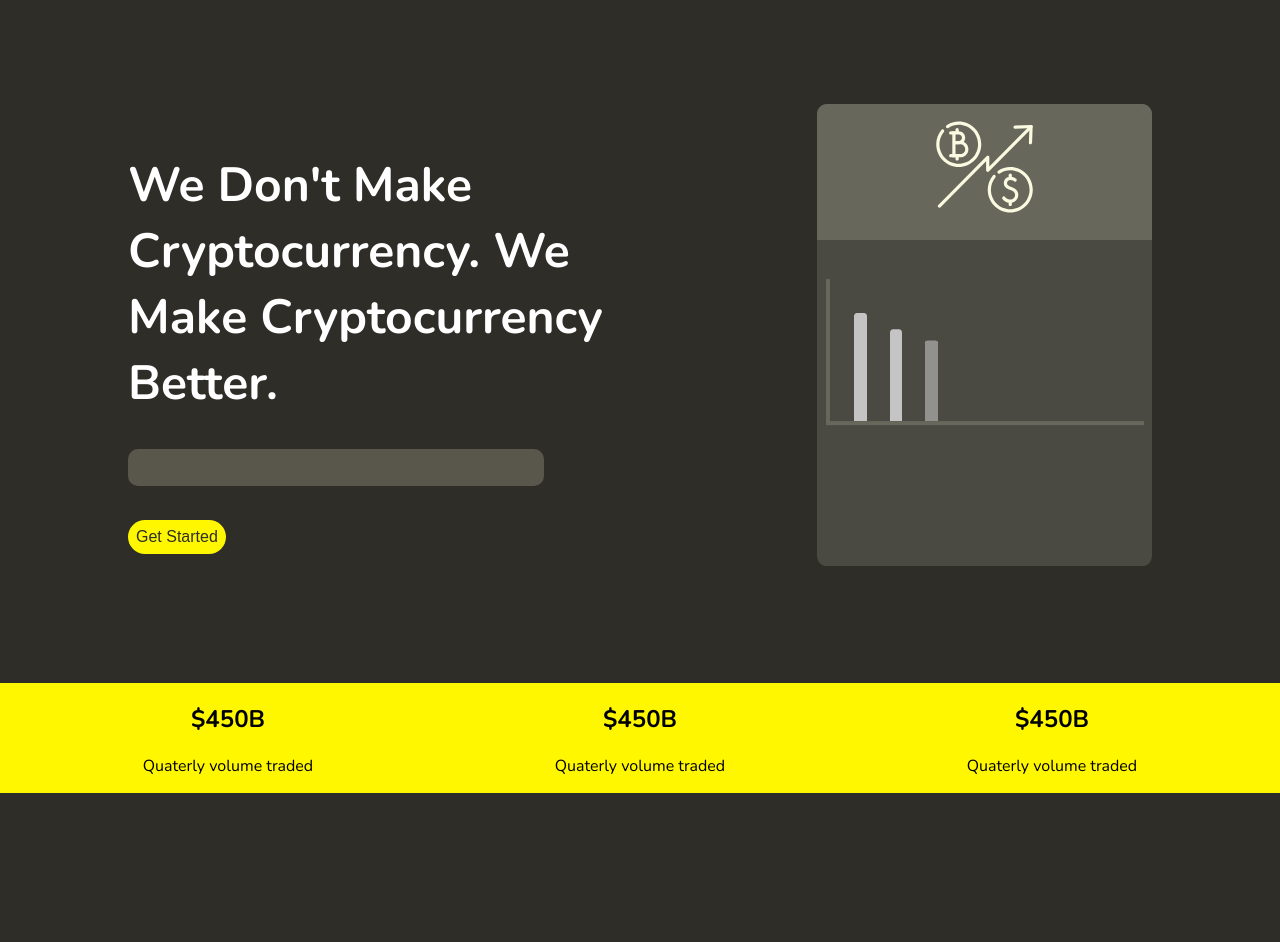
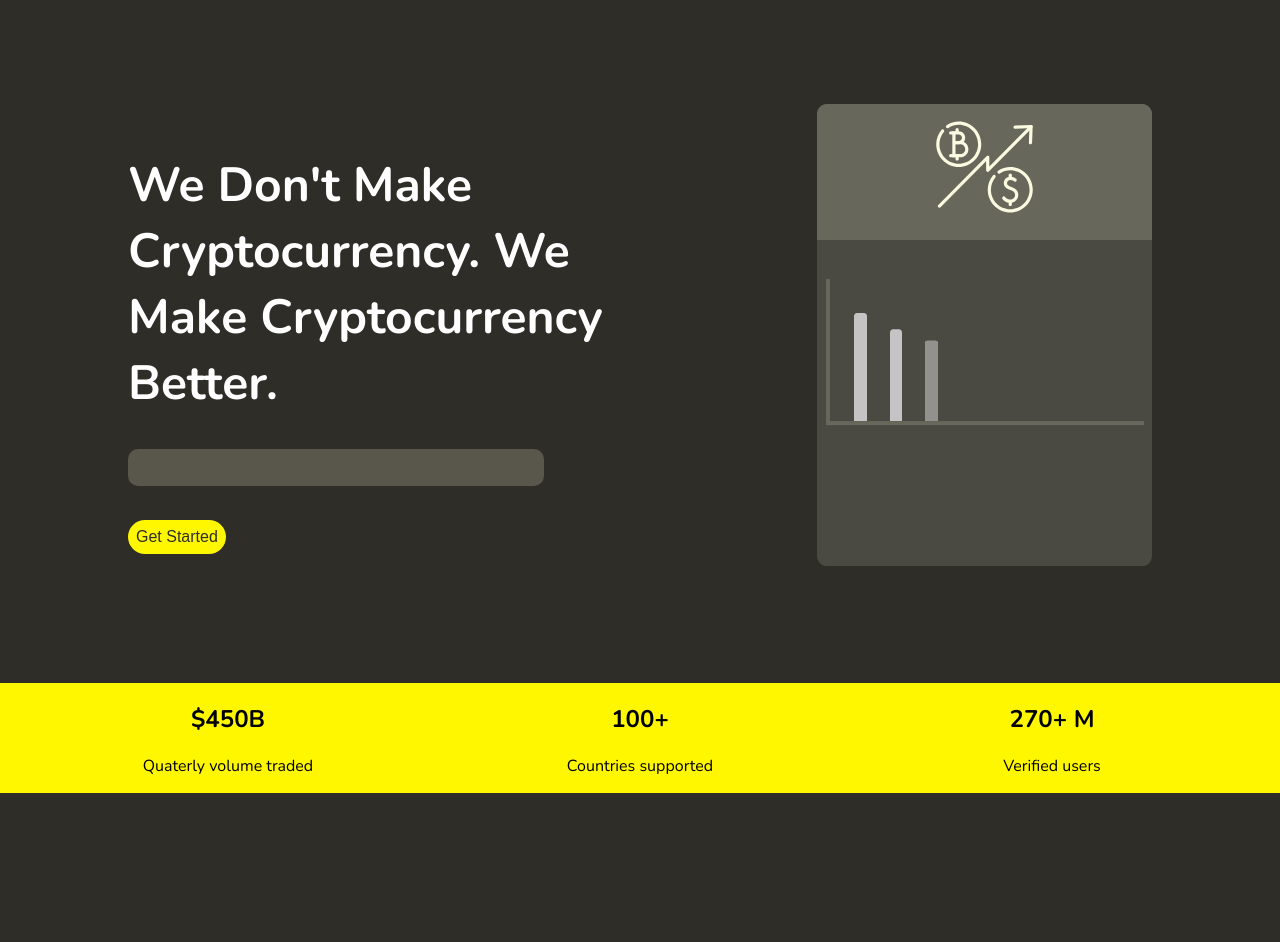
Before and after one commit to DHIRAJ540/cyberbyte, a plain HTML site: page index.html in a window 1280 px wide. Shown: the part 89-1031 px from the top of the page. Drawn offline with nearby package versions, Linux system fonts and the light colour scheme.

Commit message:
second commit

```diff
--- a/index.html
+++ b/index.html
@@ -327,12 +327,12 @@
             <p>Quaterly volume traded</p>
           </div>
           <div class="set">
-            <h2>$450B</h2>
-            <p>Quaterly volume traded</p>
+            <h2>100+</h2>
+            <p>Countries supported</p>
           </div>
           <div class="set">
-            <h2>$450B</h2>
-            <p>Quaterly volume traded</p>
+            <h2>270+ M</h2>
+            <p>Verified users</p>
           </div>
         </div>
       </div>
```
